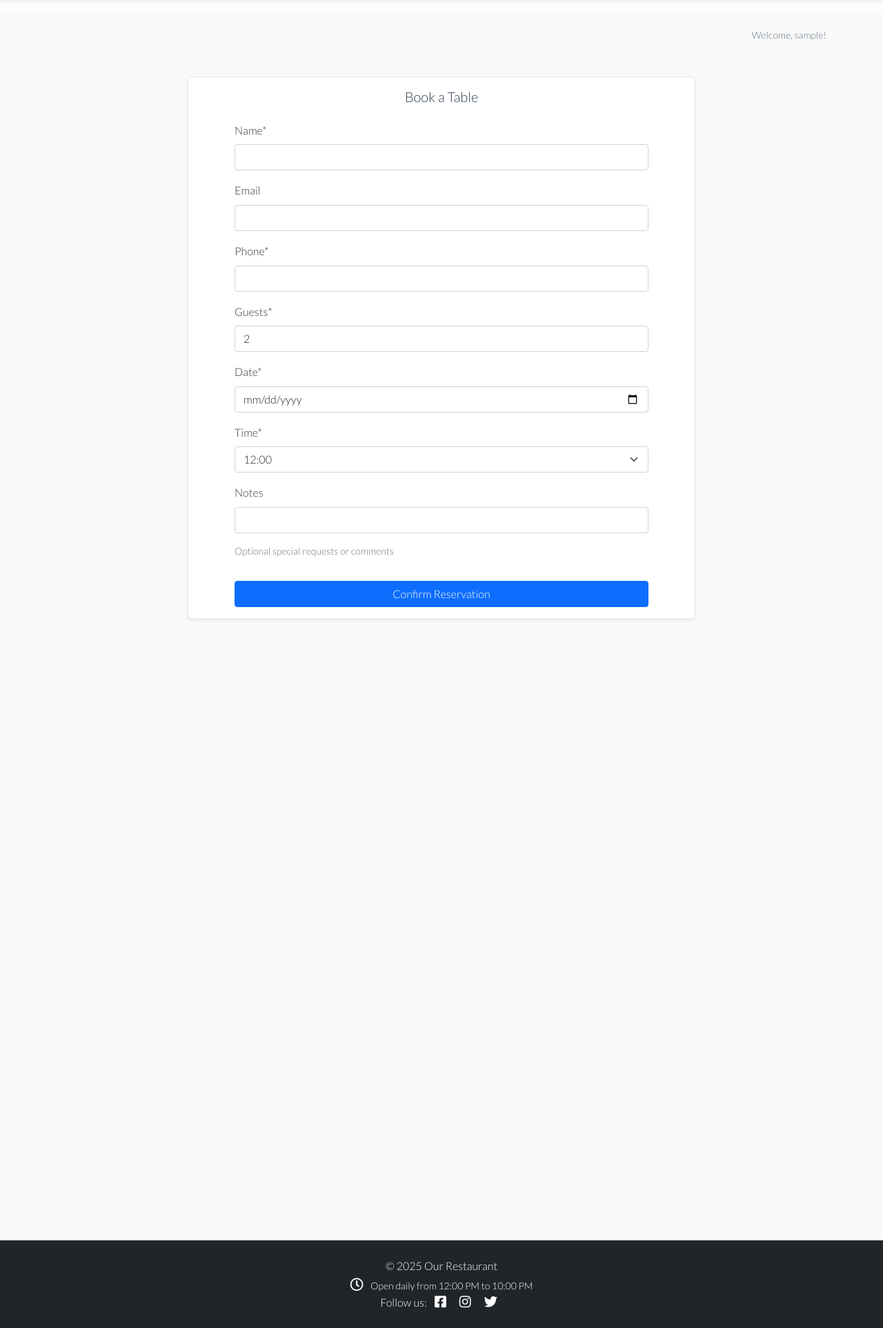
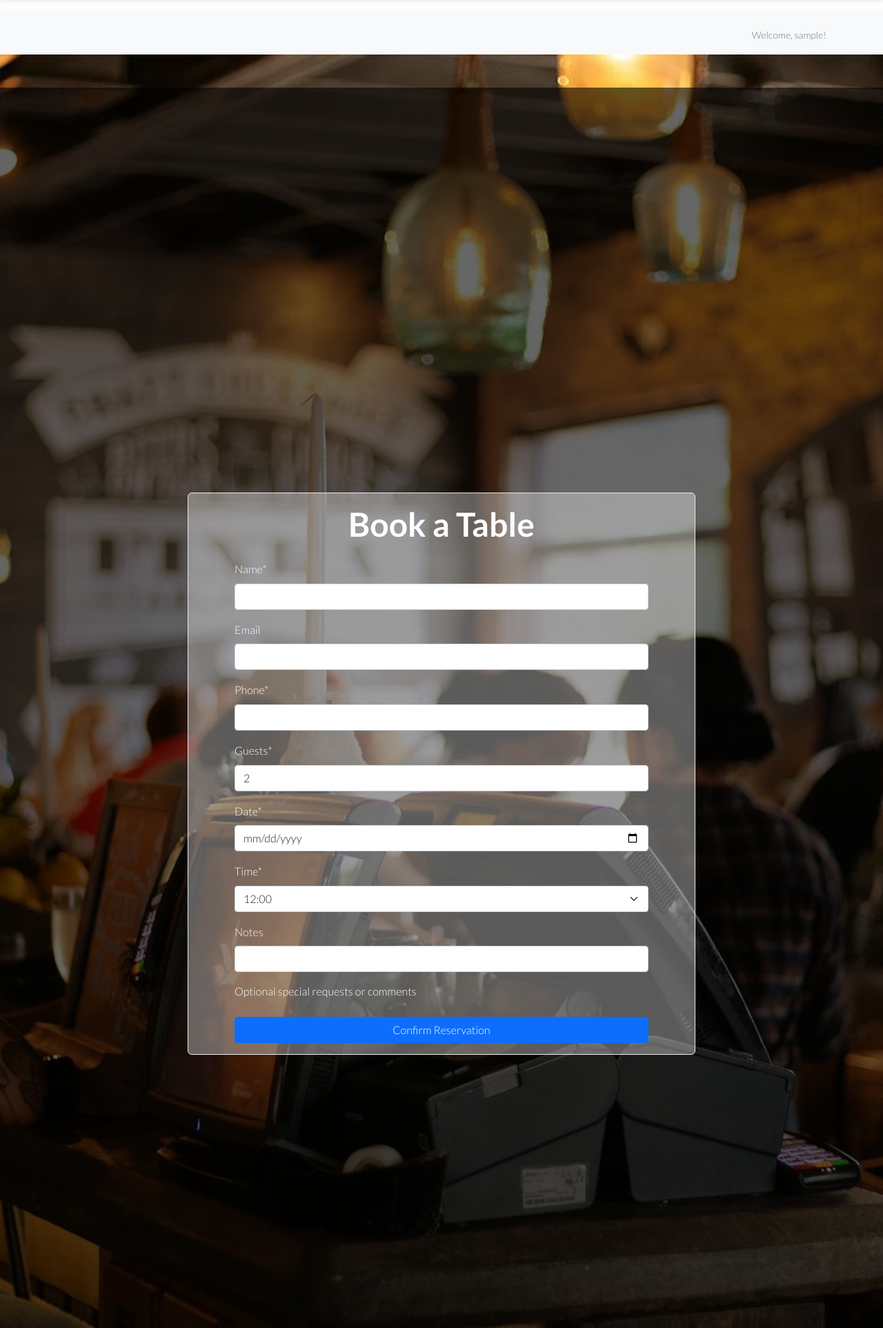
Before and after one commit to GeorgeBarh/restaurant-booking-system-project, a Django app: page /reservations/book/ in a window 1280 px wide. Shown: the part 64-1989 px from the top of the page at 69% size. Run offline with Django 4.2, Linux system fonts and the light colour scheme; the visitor is signed in with stand-in values (Sample User, id 1); some libraries are stand-ins or nearby versions.

Commit message:
make the book a table page more user friendly

```diff
--- a/reservations/templates/reservations/book_table.html
+++ b/reservations/templates/reservations/book_table.html
@@ -1,8 +1,11 @@
 {% extends "base.html" %}
 {% load crispy_forms_tags %}
+{% load static %}
 
 {% block content %}
-<div class="container mt-5">
+<div class="reservation-bg py-5">
+    <div class="bg-overlay">
+        <div class="container py-5 text-white">
             <div class="row justify-content-center">
                 <div class="col-md-8">
 
@@ -15,13 +18,13 @@
                     {% endfor %}
                     {% endif %}
 
-            <div class="card shadow-sm">
+                    <div class="card card-glass shadow-sm text-white">
                         <div class="card-body">
-                    <h2 class="card-title mb-4 text-center">Book a Table</h2>
+                            <h1 class="text-center mb-4 fw-bold text-white display-5">Book a Table</h1>
                             <form method="post" novalidate>
                                 {% csrf_token %}
                                 {{ form|crispy }}
-                        <button type="submit" class="btn btn-primary w-100 mt-3">Confirm Reservation</button>
+                                <button type="submit" class="btn btn-primary w-100 mt-2">Confirm Reservation</button>
                             </form>
                         </div>
                     </div>
@@ -29,4 +32,6 @@
                 </div>
             </div>
         </div>
+    </div>
+</div>
 {% endblock %}
--- a/static/css/style.css
+++ b/static/css/style.css
@@ -66,6 +66,54 @@ footer {
 footer i {
     font-size: 1.2rem;
 }
+
+/* background images */
+
+.reservation-bg {
+    background-image: url('../images/reservation-bg.jpg');
+    background-size: cover;
+    background-position: center;
+}
+
+.contact-bg {
+    background-image: url('/static/images/contact-bg.jpg');
+    background-size: cover;
+    background-position: center;
+}
+
+.form-text {
+    color: white !important;
+    font-size: 1rem;
+    margin-top: 0.25rem;
+}
+
+
+.card-glass {
+    background: rgba(255, 255, 255, 0.35);
+    /* white with some transparency */
+    /* backdrop-filter: blur(6px); */
+    /* frosted glass effect */
+    border: 1px solid rgba(255, 255, 255, 0.3);
+    box-shadow: 0 4px 20px rgba(0, 0, 0, 0.2);
+    border-radius: 0.75rem;
+}
+
+.bg-cover {
+    background-size: cover;
+    background-position: center;
+    background-repeat: no-repeat;
+    min-height: 100vh;
+}
+
+.bg-overlay {
+    background-color: rgba(0, 0, 0, 0.6);
+
+    min-height: 100vh;
+    display: flex;
+    align-items: center;
+    justify-content: center;
+}
+
 
 /* ====== HERO SECTION ====== */
 .hero-section {
```
Also changed, not shown: contact/templates/contact/contact.html (+19 -9 lines), static/images/contact-bg.jpg (added), static/images/reservation-bg.jpg (added). Lines whose indentation alone changed are shown as unchanged.
